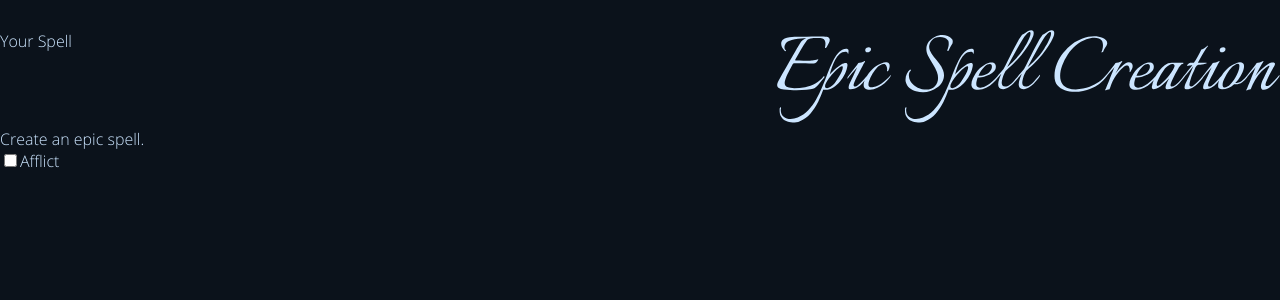
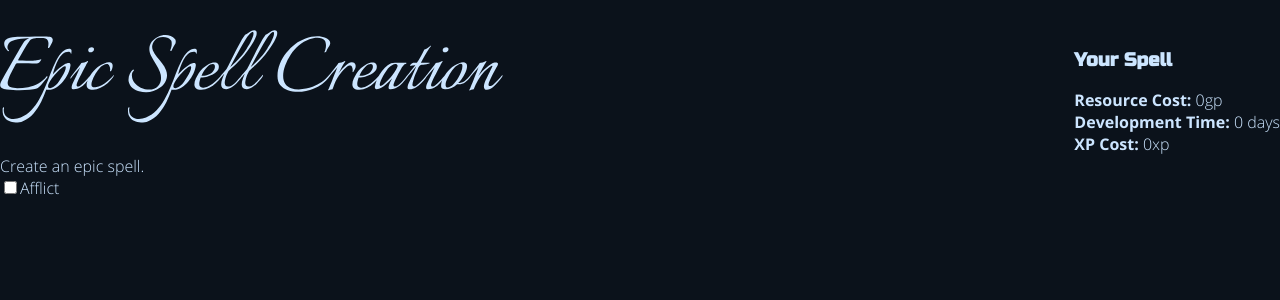
Before and after one commit to zanderriggs/how-to-ttrpg, a React (Create React App) app: page /epic in a window 1280 px wide. Shown: the top 300 px of the page. Built offline with nearby package versions, Linux system fonts and the light colour scheme.

Commit message:
update linters, create context for epic spells, rewrite afllict

```diff
--- a/src/components/epic/Afflict.tsx
+++ b/src/components/epic/Afflict.tsx
@@ -1,10 +1,10 @@
-import React, { useEffect, useState } from 'react';
-import { AfflictComponentProps } from './types';
+import { useEffect, useState } from 'react';
 import styles from './styles.module.scss';
 import classNames from 'classnames';
 import { Digit } from './Digit';
 import { StaticDropdown } from './StaticDropdown';
 import { AFFECT_SENSES } from './constants';
+import { AfflictComponentProps } from './types';
 
 const DEFAULT_DC = 14;
 
@@ -14,23 +14,33 @@ const DEFAULT_TALLY_MAP = {
   sense: 0,
 };
 
-export const Afflict = ({ modifyDifficultyCheck }: AfflictComponentProps) => {
+export const Afflict = ({ addSpell, removeSpell }: AfflictComponentProps) => {
   const [isChecked, setIsChecked] = useState<boolean>(false);
   const [tallyMap, setTallyMap] = useState(DEFAULT_TALLY_MAP);
 
-    useEffect(() => {
-        if (isChecked) {
-            modifyDifficultyCheck(DEFAULT_DC + tallyMap.aspect + tallyMap.penalty + tallyMap.sense);
+  const updateSpell = () => {
+    const newChecked = !isChecked;
+
+    if (newChecked) {
+      addSpell('afflict', DEFAULT_DC);
+    } else {
+      removeSpell('afflict');
     }
-    }, [tallyMap, isChecked]);
+
+    setIsChecked(newChecked);
+  };
 
   const calculateTotalAndUpdate = (name: string) => (add: number) => {
     if (!isChecked) {
       setTallyMap(DEFAULT_TALLY_MAP);
-            modifyDifficultyCheck(0);
+      removeSpell('afflict');
       return;
     }
-        setTallyMap({ ...tallyMap, [name]: add });
+
+    const newTallyMap = { ...tallyMap, [name]: add };
+    const dcModifier = DEFAULT_DC + newTallyMap.aspect + newTallyMap.penalty + newTallyMap.sense;
+    addSpell('afflict', dcModifier);
+    setTallyMap(newTallyMap);
   };
 
   return (
@@ -38,7 +48,7 @@ export const Afflict = ({ modifyDifficultyCheck }: AfflictComponentProps) => {
       <div className={styles.container}>
         <div className={styles.checkbox}>
           <input
-                        onClick={() => setIsChecked(!isChecked)}
+            onClick={() => updateSpell()}
             type="checkbox"
             value="afflict"
             checked={isChecked}
--- /dev/null
+++ b/src/components/epic/CreateEpicSpell.tsx
@@ -0,0 +1,44 @@
+import styles from './createEpicSpell.module.scss';
+import { EpicLogo } from '../../icons/epic';
+import { SpellBox } from './SpellBox';
+import { Afflict } from './Afflict';
+import { useEpicSpellsDispatchContext } from './context/EpicSpellContext';
+import { SpellComponent } from './types';
+
+export const CreateEpicSpell = () => {
+  const dispatch = useEpicSpellsDispatchContext();
+
+  const addSpell = (spellCategory: string, dcModifier: number, school?: string) => {
+    const spell: SpellComponent = {
+      category: spellCategory,
+      dcModifier,
+      school,
+    };
+    dispatch({
+      type: 'UPDATE_SPELL',
+      spell,
+    });
+  };
+  const removeSpell = (spellCategory: string) => {
+    const spell: SpellComponent = {
+      category: spellCategory,
+      dcModifier: 0,
+    };
+    dispatch({
+      type: 'REMOVE_SPELL',
+      spell,
+    });
+  };
+  return (
+    <>
+      <header className={styles.epicSpellHeader}>
+        <div className="logo">
+          <EpicLogo />
+        </div>
+        <SpellBox />
+      </header>
+      <section>Create an epic spell.</section>
+      <Afflict addSpell={addSpell} removeSpell={removeSpell} />
+    </>
+  );
+};
--- /dev/null
+++ b/src/components/epic/SpellBox.tsx
@@ -0,0 +1,48 @@
+import { useEpicSpellsContext } from './context/EpicSpellContext';
+
+/**
+ * Resource Cost
+ * The development of an epic spell uses up raw materials costing a number of gold pieces equal to 9,000 × the final Spellcraft DC of the epic spell being developed.
+ *
+ * Development Time
+ * Developing an epic spell takes one day for each 50,000 gp in resources required to develop the spell, rounded up to whole days.
+ *
+ * XP Cost
+ * To develop an epic spell, a character must spend 1/25 of its resource price in experience points.
+ */
+export const SpellBox = () => {
+  const spells = useEpicSpellsContext();
+
+  const getCost = () => {
+    let val = 0;
+    for (const spell of spells) {
+      val += spell.dcModifier * 9000;
+    }
+    return val;
+  };
+
+  const getDevelopmentTime = () => {
+    const cost = getCost();
+    return Math.ceil(cost / 50000);
+  };
+
+  const getXpCost = () => {
+    const cost = getCost();
+    return Math.round(cost * 0.04);
+  };
+
+  return (
+    <div className="spell">
+      <h3>Your Spell</h3>
+      <div>
+        <strong>Resource Cost:</strong> <span>{getCost()}gp</span>
+      </div>
+      <div>
+        <strong>Development Time:</strong> <span>{getDevelopmentTime()} days</span>
+      </div>
+      <div>
+        <strong>XP Cost:</strong> <span>{getXpCost()}xp</span>
+      </div>
+    </div>
+  );
+};
--- a/src/components/epic/StaticDropdown.tsx
+++ b/src/components/epic/StaticDropdown.tsx
@@ -16,8 +16,6 @@ export const StaticDropdown = ({ map, name, onChange, staticValue }: StaticDropd
     onChange(parseInt(selectedOptions[0]?.dataset.value || '0', 10));
   };
 
-    console.log({ map, staticValue });
-
   return (
     <select name={name} value={selected} onChange={calculateReturn}>
       <option value="-">-</option>
--- /dev/null
+++ b/src/components/epic/context/EpicSpellContext.tsx
@@ -0,0 +1,49 @@
+import { createContext, Dispatch, ReactElement, useContext, useReducer } from 'react';
+import { SpellComponent } from '../types';
+
+interface EpicSpellReducerAction {
+  type: string;
+  spell: SpellComponent;
+}
+
+const EpicSpellsContext = createContext<SpellComponent[]>([]);
+const EpicSpellsDispatchContext = createContext<Dispatch<EpicSpellReducerAction>>(() => null);
+
+export const useEpicSpellsContext = () => useContext(EpicSpellsContext);
+
+export const useEpicSpellsDispatchContext = () => useContext(EpicSpellsDispatchContext);
+
+const epicSpellReducer = (spells: SpellComponent[], action: EpicSpellReducerAction) => {
+  const allSpells = [...spells];
+  switch (action.type) {
+    case 'UPDATE_SPELL':
+      if (spells.find(s => s.category === action.spell.category)) {
+        const sp = spells.map(spell => {
+          if (spell.category === action.spell.category) {
+            return action.spell;
+          } else {
+            return spell;
+          }
+        });
+        return sp;
+      }
+      allSpells.push(action.spell);
+      return allSpells;
+    case 'REMOVE_SPELL':
+      return spells.filter(spell => spell.category !== action.spell.category);
+    case 'FETCH_SPELL':
+      return spells.filter(spell => spell.category === action.spell.category);
+    default:
+      return spells;
+  }
+};
+
+export const EpicSpellProvider = ({ children }: { children: ReactElement | ReactElement[] }) => {
+  const [spells, dispatch] = useReducer(epicSpellReducer, [] as SpellComponent[]);
+
+  return (
+    <EpicSpellsContext.Provider value={spells}>
+      <EpicSpellsDispatchContext.Provider value={dispatch}>{children}</EpicSpellsDispatchContext.Provider>
+    </EpicSpellsContext.Provider>
+  );
+};
--- a/src/pages/epic-spells.tsx
+++ b/src/pages/epic-spells.tsx
@@ -1,19 +1,10 @@
-import { EpicLogo } from '../icons/epic';
-
-import styles from './epicSpells.module.scss';
-import { Afflict } from '../components/epic/Afflict';
+import { EpicSpellProvider } from '../components/epic/context/EpicSpellContext';
+import { CreateEpicSpell } from '../components/epic/CreateEpicSpell';
 
 export const EpicSpells = () => {
-    return (
-        <>
-            <header className={styles.epicSpellHeader}>
-                <div className="spell">Your Spell</div>
-                <div className="logo">
-                    <EpicLogo />
-                </div>
-            </header>
-            <section>Create an epic spell.</section>
-            <Afflict modifyDifficultyCheck={num => console.log('nice', num)} />
-        </>
-    );
+  return (
+    <EpicSpellProvider>
+      <CreateEpicSpell />
+    </EpicSpellProvider>
+  );
 };
```
Also changed, not shown: src/components/epic/types.ts (+13 -6 lines), .eslintrc.json, .prettierrc.json, src/components/epic/Digit.tsx (indentation only), src/components/epic/createEpicSpell.module.scss (renamed from src/pages/epicSpells.module.scss). Lines whose indentation alone changed are shown as unchanged.
